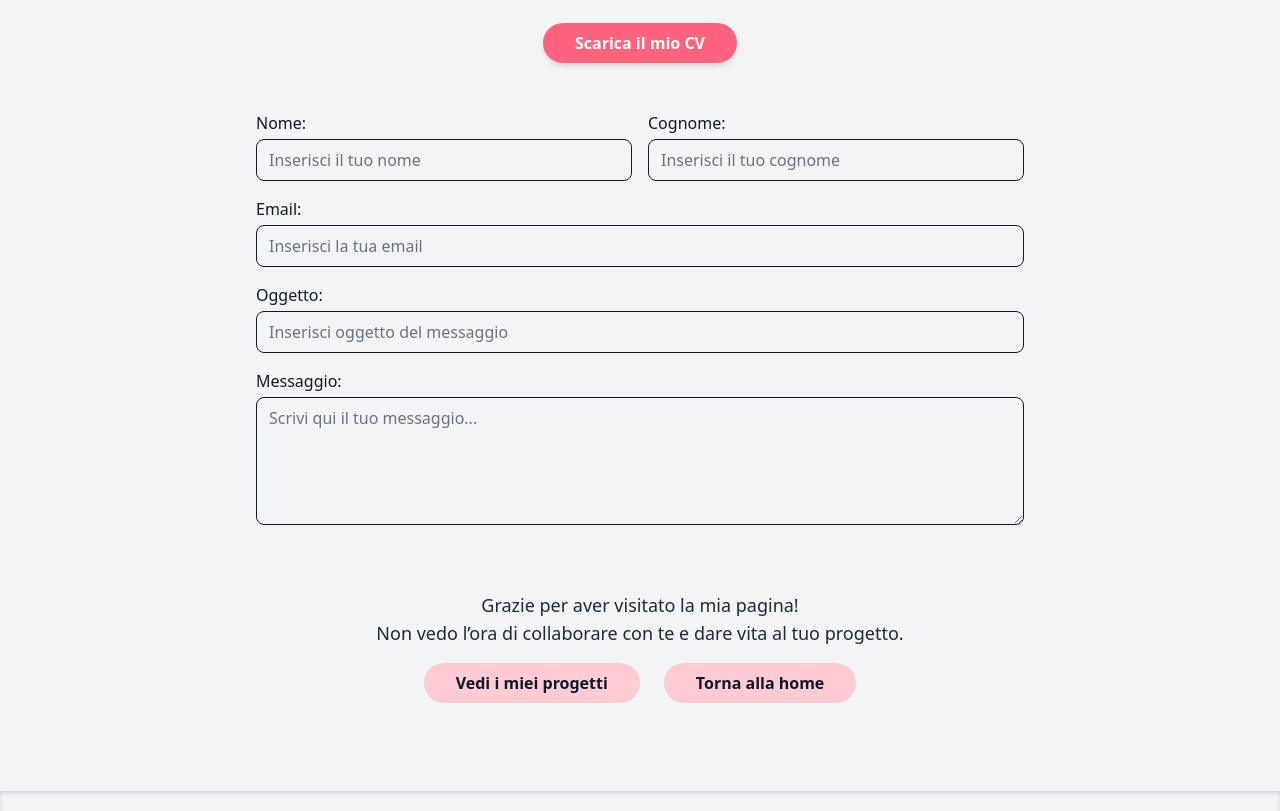
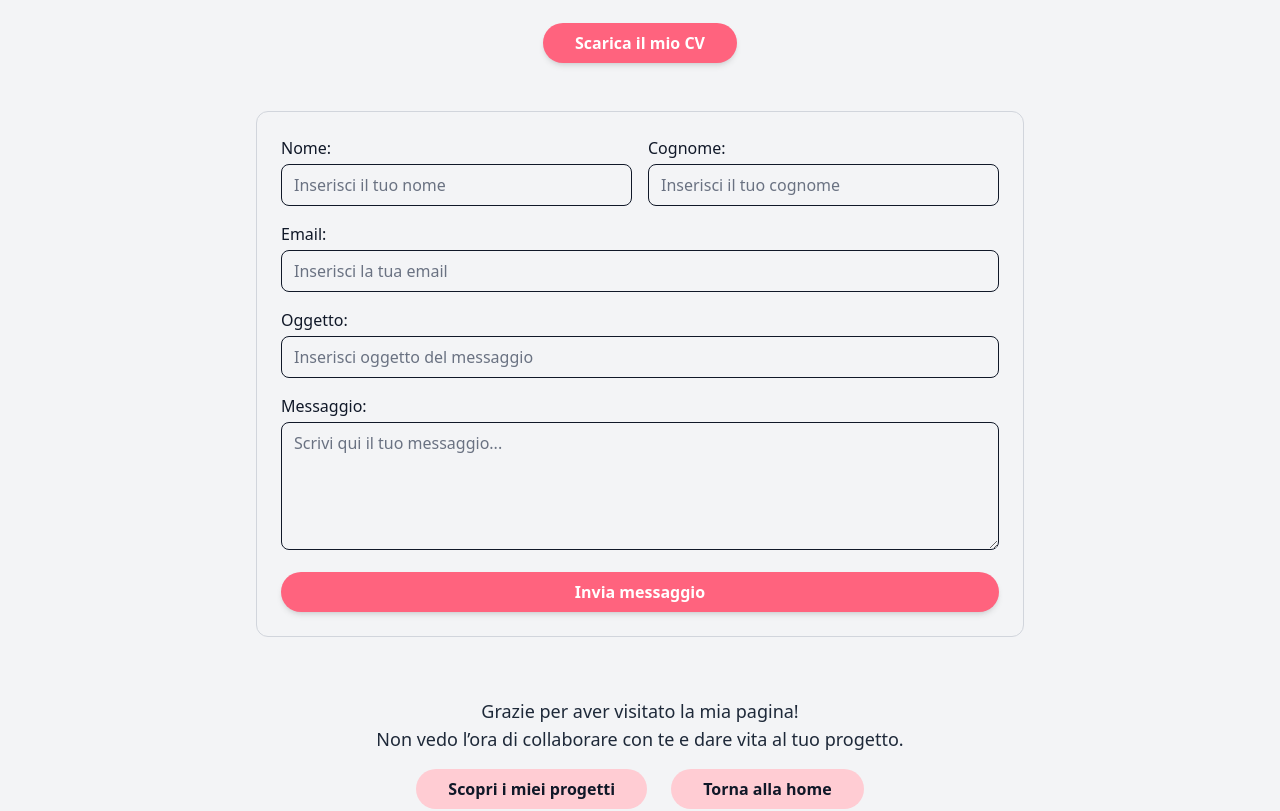
Before and after one commit to giorgiameffe/giorgiameffe-portfolio, a React (Vite) app: page /contacts in a window 1280 px wide. Shown: the part 450-1261 px from the top of the page. Built offline with nearby package versions, Linux system fonts and the light colour scheme; a web font is replaced by a local one.

Commit message:
feat: refactor

```diff
--- a/src/components/ContactForm.tsx
+++ b/src/components/ContactForm.tsx
@@ -36,7 +36,7 @@ const ContactForm: React.FC = () => {
         // Form contatti
         <form
             onSubmit={handleSubmit}
-            className="md:max-w-2xl lg:max-w-3xl mx-auto mb-15">
+            className="md:max-w-2xl lg:max-w-3xl mx-auto mb-15 border border-gray-300 rounded-xl p-6">
 
             {/* Container Nome e Cognome */}
             <div className="flex flex-col md:flex-row md:gap-6 lg:gap-4 mb-4">
@@ -96,8 +96,8 @@ const ContactForm: React.FC = () => {
             </div>
             <input
                 type="text"
-                id="subject"
-                name="subject"
+                id="object"
+                name="object"
                 placeholder="Inserisci oggetto del messaggio"
                 value={formData.object}
                 onChange={handleChange}
@@ -118,6 +118,13 @@ const ContactForm: React.FC = () => {
                 required
                 className="w-full border rounded-lg px-3 py-2 h-32 placeholder-gray-500 dark:placeholder-gray-400"
             ></textarea>
+
+            <button
+                type="submit"
+                className="inline-block mt-4 bg-rose-400 dark:bg-rose-700 text-white px-8 py-2 font-semibold
+                    rounded-full shadow-md transition cursor-pointer w-full text-center" >
+                Invia messaggio
+            </button>
 
         </form>
     )
--- a/src/components/HeroSection.tsx
+++ b/src/components/HeroSection.tsx
@@ -11,7 +11,7 @@ import { loadSlim } from "tsparticles-slim";
 import type { Engine } from "tsparticles-engine";
 
 import type { ReactNode } from "react";
-import { NavLink } from "react-router-dom";
+import { Link } from "react-router-dom";
 
 import { useContext } from "react";
 import GlobalContext from "../contexts/GlobalContext";
@@ -110,12 +110,12 @@ const HeroSection = ({ title, subtitle, description }: HeroSectionProps) => {
                 <h1 className="text-2xl md:text-3xl lg:text-4xl font-bold">{title}</h1>
                 <h2 className="mt-2 text-lg md:text-xl text-gray-900 dark:text-gray-200 font-medium">{subtitle}</h2>
                 <p className="mt-2 text-base text-gray-900 dark:text-gray-200">{description}</p>
-                <NavLink
+                <Link
                     to="/projects"
                     className="inline-block mt-4 bg-rose-400 dark:bg-rose-700 text-white px-8 py-2 font-semibold
                     rounded-full shadow-md transition cursor-pointer" >
-                    Vedi i miei progetti
-                </NavLink>
+                    Scopri i miei progetti
+                </Link>
                 <div className="flex flex-wrap justify-center md:justify-start items-center gap-2 mt-4">
                     {/* React */}
                     <span className="flex items-center space-x-1 px-3 py-1 rounded-full text-gray-900 dark:text-gray-200 text-xs font-semibold border border-gray-900 dark:border-gray-600">
@@ -143,7 +143,7 @@ const HeroSection = ({ title, subtitle, description }: HeroSectionProps) => {
                     </span>
 
                     {/* LINK COMPLETO ALLA PAGINA ABOUT (Badge di Rinvio) */}
-                    <NavLink
+                    <Link
                         to="/about"
                         className="flex items-center gap-1 px-3 py-1 rounded-full bg-rose-200 text-gray-900 dark:bg-rose-900 dark:text-gray-200
                         text-xs font-semibold mb-5 md:mb-0"
@@ -152,7 +152,7 @@ const HeroSection = ({ title, subtitle, description }: HeroSectionProps) => {
                         <span className="flex items-center">
                             <FaArrowRight className="text-sm" />
                         </span>
-                    </NavLink>
+                    </Link>
 
                 </div>
             </div>
--- a/src/pages/ContactsPage.tsx
+++ b/src/pages/ContactsPage.tsx
@@ -105,7 +105,7 @@ const ContactsPage: React.FC = () => {
                             className="inline-block bg-rose-200 text-gray-900 dark:bg-rose-900 dark:text-gray-200 px-8 py-2 font-semibold
                     rounded-full transition cursor-pointer"
                         >
-                            Vedi i miei progetti
+                            Scopri i miei progetti
                         </Link>
                         <Link
                             to="/"
```
